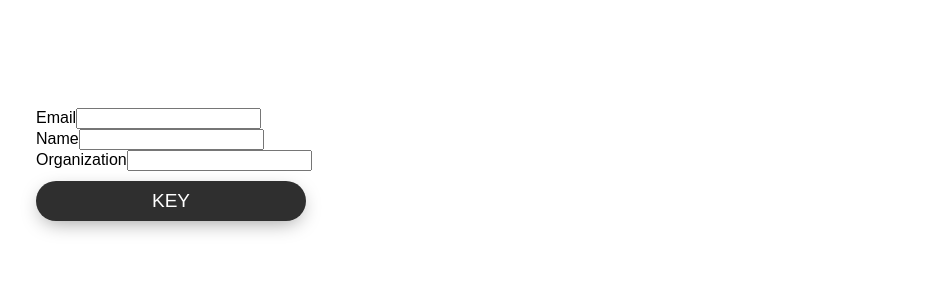
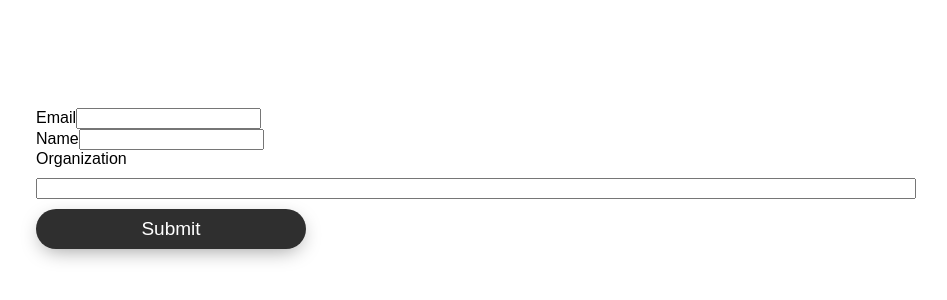
Before and after one commit to whiletrueee/barclays-cloud, a Next.js app in the folder onboarding-client/: page / in a window 1280 px wide. Shown: the part 92-392 px from the top of the page, without its empty margins (164-1111 px from the left). Built offline with nearby package versions, Linux system fonts and the light colour scheme.

Commit message:
fix: api call

```diff
--- a/onboarding-client/src/pages/index.js
+++ b/onboarding-client/src/pages/index.js
@@ -12,23 +12,31 @@ function Home() {
   const [Name, setName] = useState("");
   const [Organization, setOrganization] = useState("");
   const [Email, setEmail] = useState("");
+  const [apiKey, setApiKey] = useState("");
+  const [fetching, setFetching] = useState(false);
 
   const handleSubmit = async (e) => {
     e.preventDefault();
-    console.log("clicked");
+    setFetching(true);
     const data = {
       name: Name,
-      organization: Organization,
+      organisation: Organization,
       email: Email,
     };
 
-    try{
-      const res = await axios.post("https://3.108.21.249:5050/api/accessKey", data);
+    try {
+      const res = await axios.post(
+        "https://orguser.singhharshit.me/api/accessKey",
+        data
+      );
+      setApiKey(res.data.apiKey);
+      setactive(true);
       console.log(res);
-    }catch(err){
+    } catch (err) {
       console.log(err);
+    } finally {
+      setFetching(false);
     }
-
   };
 
   return (
@@ -57,7 +65,7 @@ function Home() {
             }}
           />
         </div>
-        <div className="">
+        <div className="inputbox">
           <label>Organization</label>
           <input
             type="text"
@@ -68,10 +76,11 @@ function Home() {
             }}
           />
         </div>
-        <button id="button" onClick={(e)=>handleSubmit(e)}>
-          KEY
+        <button id="button" onClick={(e) => handleSubmit(e)}>
+          {fetching ? "Loading..." : "Submit"}
         </button>
       </form>
+      {active ? apiKey : null}
     </div>
   );
 }
--- a/onboarding-client/src/styles/globals.css
+++ b/onboarding-client/src/styles/globals.css
@@ -85,3 +85,10 @@ button{
   cursor: pointer;
   margin-top: 10px;
 }
+
+
+.inputbox{
+  display: flex;
+  flex-direction: column;
+  gap: 10px;
+}
```
